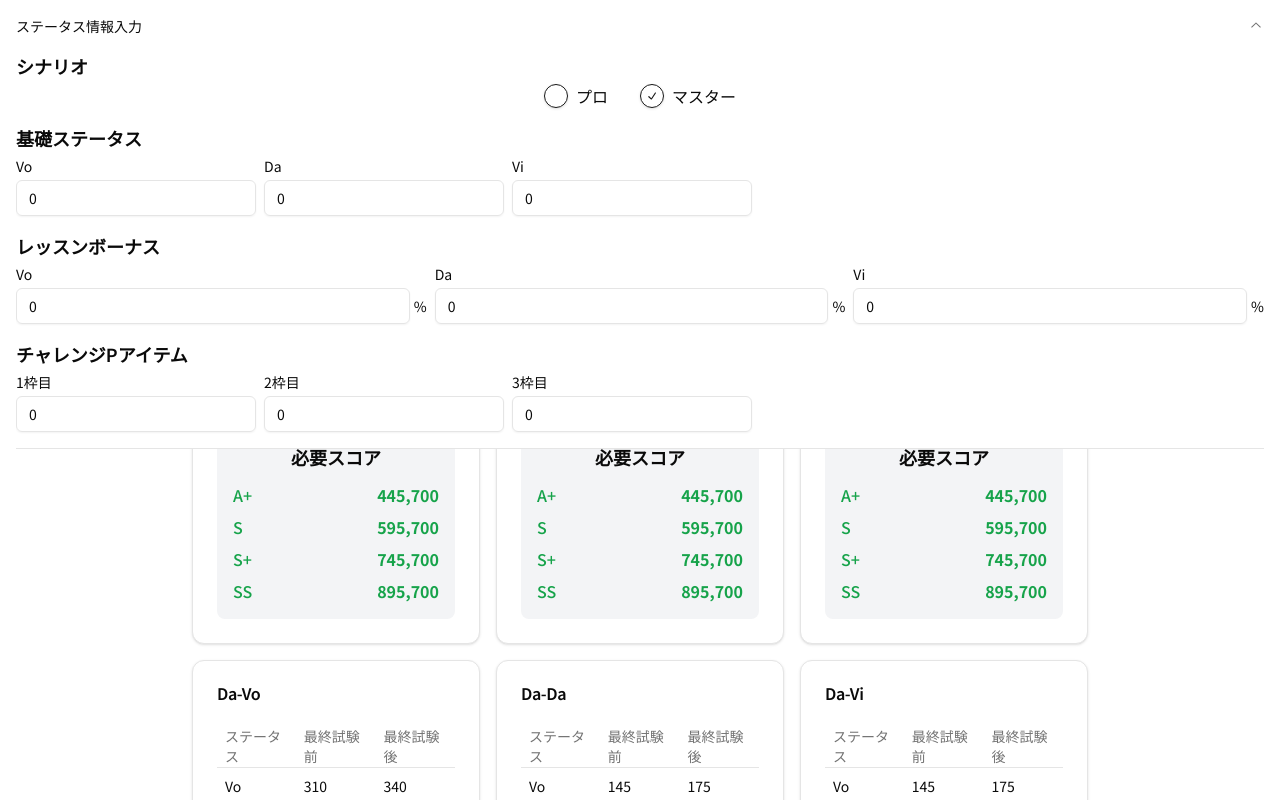
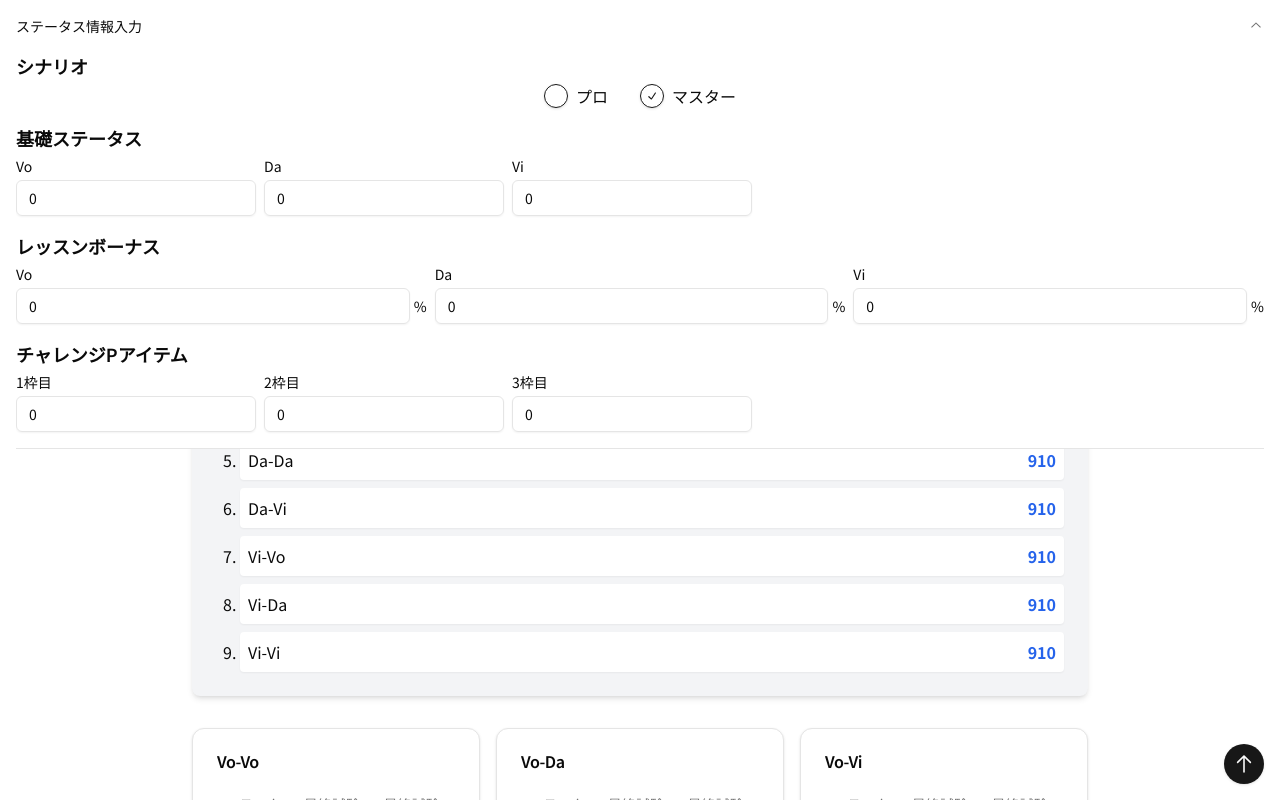
Before and after one commit to ttNKss/galkulator, a Next.js app: page / in a window 1280 px wide. Shown: the top 800 px of the page. Built offline with nearby package versions, Linux system fonts and the light colour scheme.

Commit message:
ランキング表示

```diff
--- a/src/app/page.tsx
+++ b/src/app/page.tsx
@@ -3,6 +3,7 @@
 import { Labeled } from '@/components/common/labeled'
 import { Score } from '@/components/common/score'
 import { StatTable } from '@/components/common/statTable'
+import { StatusRanking } from '@/components/common/statusRanking'
 import {
   Accordion,
   AccordionContent,
@@ -14,15 +15,18 @@ import { Input } from '@/components/ui/input'
 import { Label } from '@/components/ui/label'
 import { RadioGroup, RadioGroupItem } from '@/components/ui/radio-group'
 import { Tabs, TabsContent, TabsList, TabsTrigger } from '@/components/ui/tabs'
+import { Button } from '@/components/ui/button'
 import {
   type Challenge,
+  type ParamKeyType,
   type Params,
   type Scenario,
   paramKeys,
   statLimit
 } from '@/utils/const'
 import { calc, pfloat, pint } from '@/utils/func'
-import { useState } from 'react'
+import { useState, useEffect } from 'react'
+import { ArrowUpIcon } from '@radix-ui/react-icons'
 
 export default function Home() {
   const [scenario, setScenario] = useState<Scenario>('master')
@@ -41,6 +45,31 @@ export default function Home() {
     slot2: 0,
     slot3: 0
   })
+
+  useEffect(() => {
+    const handleHashChange = () => {
+      const hash = window.location.hash
+      if (hash) {
+        const element = document.querySelector(hash)
+        if (element) {
+          const headerHeight =
+            document.querySelector('.fixed')?.clientHeight || 0
+          const elementPosition =
+            element.getBoundingClientRect().top + window.scrollY
+          window.scrollTo({
+            top: elementPosition - headerHeight - 12,
+            behavior: 'smooth'
+          })
+        }
+      }
+    }
+
+    window.addEventListener('hashchange', handleHashChange)
+
+    return () => {
+      window.removeEventListener('hashchange', handleHashChange)
+    }
+  }, [])
 
   const handleScenarioChange = (scenario: 'pro' | 'master') => {
     if (scenario === 'pro' || scenario === 'master') {
@@ -70,6 +99,76 @@ export default function Home() {
     value: number
   ) => {
     setChallenge(prev => ({ ...prev, [slot]: value }))
+  }
+
+  const calculateFinalStats = (v1: ParamKeyType, v2: ParamKeyType) => {
+    const lesson = {
+      stat: v1,
+      isSP: true,
+      challenge
+    }
+    const drive = { stat: v2 }
+    const { Vo, Da, Vi } = {
+      Vo: calc(scenario, 'Vo', lessonBonus.Vo, baseStats.Vo, drive, lesson),
+      Da: calc(scenario, 'Da', lessonBonus.Da, baseStats.Da, drive, lesson),
+      Vi: calc(scenario, 'Vi', lessonBonus.Vi, baseStats.Vi, drive, lesson)
+    }
+    return {
+      last: { Vo, Da, Vi },
+      result: {
+        Vo: Math.min(statLimit[scenario].Vo, Vo + 30),
+        Da: Math.min(statLimit[scenario].Da, Da + 30),
+        Vi: Math.min(statLimit[scenario].Vi, Vi + 30)
+      }
+    }
+  }
+
+  const calculateOnlyDriveStats = (v2: ParamKeyType) => {
+    const drive = { stat: v2 }
+    const { Vo, Da, Vi } = {
+      Vo: calc(scenario, 'Vo', lessonBonus.Vo, baseStats.Vo, drive),
+      Da: calc(scenario, 'Da', lessonBonus.Da, baseStats.Da, drive),
+      Vi: calc(scenario, 'Vi', lessonBonus.Vi, baseStats.Vi, drive)
+    }
+    return {
+      last: { Vo, Da, Vi },
+      result: {
+        Vo: Math.min(statLimit[scenario].Vo, Vo + 30),
+        Da: Math.min(statLimit[scenario].Da, Da + 30),
+        Vi: Math.min(statLimit[scenario].Vi, Vi + 30)
+      }
+    }
+  }
+
+  const lessonAndDriveCombinations = paramKeys
+    .flatMap(v1 =>
+      paramKeys.map(v2 => {
+        const {
+          last: _,
+          result: { Vo: Vo_result, Da: Da_result, Vi: Vi_result }
+        } = calculateFinalStats(v1, v2)
+        const total = Vo_result + Da_result + Vi_result
+        return { v1, v2, total }
+      })
+    )
+    .sort((a, b) => b.total - a.total)
+
+  const onlyDriveCombinations = paramKeys
+    .map(v2 => {
+      const {
+        last: _,
+        result: { Vo: Vo_result, Da: Da_result, Vi: Vi_result }
+      } = calculateOnlyDriveStats(v2)
+      const total = Vo_result + Da_result + Vi_result
+      return { v2, total }
+    })
+    .sort((a, b) => b.total - a.total)
+
+  const scrollToTop = () => {
+    window.scrollTo({
+      top: 0,
+      behavior: 'smooth'
+    })
   }
 
   return (
@@ -173,60 +272,33 @@ export default function Home() {
             </AccordionItem>
           </Accordion>
         </div>
-        <Tabs defaultValue='stats' className='w-full pt-8'>
+        <Tabs defaultValue='lessonAndDrive' className='w-full pt-8'>
           <TabsList className='grid w-full grid-cols-2'>
-            <TabsTrigger value='stats'>ステータス</TabsTrigger>
-            <TabsTrigger value='wip'>WIP</TabsTrigger>
+            <TabsTrigger value='lessonAndDrive'>
+              最終レッスン+追い込み
+            </TabsTrigger>
+            <TabsTrigger value='onlyDrive'>追い込みのみ</TabsTrigger>
           </TabsList>
-          <TabsContent value='stats'>
+          <TabsContent value='lessonAndDrive'>
+            <StatusRanking
+              combinations={lessonAndDriveCombinations}
+              isLessonAndDrive={true}
+            />
             <div className='grid grid-cols-1 md:grid-cols-3 gap-4 w-full'>
               {paramKeys.map(v1 =>
                 paramKeys.map(v2 => {
-                  const lesson = {
-                    stat: v1,
-                    isSP: true,
-                    challenge
-                  }
-                  const drive = { stat: v2 }
-                  const { Vo, Da, Vi } = {
-                    Vo: calc(
-                      scenario,
-                      'Vo',
-                      lessonBonus.Vo,
-                      baseStats.Vo,
-                      drive,
-                      lesson
-                    ),
-                    Da: calc(
-                      scenario,
-                      'Da',
-                      lessonBonus.Da,
-                      baseStats.Da,
-                      drive,
-                      lesson
-                    ),
-                    Vi: calc(
-                      scenario,
-                      'Vi',
-                      lessonBonus.Vi,
-                      baseStats.Vi,
-                      drive,
-                      lesson
-                    )
-                  }
-                  const { Vo_result, Da_result, Vi_result } = {
-                    Vo_result: Math.min(statLimit[scenario].Vo, Vo + 30),
-                    Da_result: Math.min(statLimit[scenario].Da, Da + 30),
-                    Vi_result: Math.min(statLimit[scenario].Vi, Vi + 30)
-                  }
+                  const {
+                    last,
+                    result: { Vo: Vo_result, Da: Da_result, Vi: Vi_result }
+                  } = calculateFinalStats(v1, v2)
                   return (
-                    <Card key={`${v1}-${v2}`}>
+                    <Card key={`${v1}-${v2}`} id={`${v1}-${v2}`}>
                       <CardHeader>
                         <CardTitle>{`${v1}-${v2}`}</CardTitle>
                       </CardHeader>
                       <CardContent>
                         <StatTable
-                          last={{ Vo, Da, Vi }}
+                          last={{ ...last }}
                           result={{
                             Vo: Vo_result,
                             Da: Da_result,
@@ -247,28 +319,25 @@ export default function Home() {
               )}
             </div>
           </TabsContent>
-          <TabsContent value='wip'>
+          <TabsContent value='onlyDrive'>
+            <StatusRanking
+              combinations={onlyDriveCombinations}
+              isLessonAndDrive={false}
+            />
             <div className='grid grid-cols-1 md:grid-cols-3 gap-4 w-full'>
               {paramKeys.map(v2 => {
-                const drive = { stat: v2 }
-                const { Vo, Da, Vi } = {
-                  Vo: calc(scenario, 'Vo', lessonBonus.Vo, baseStats.Vo, drive),
-                  Da: calc(scenario, 'Da', lessonBonus.Da, baseStats.Da, drive),
-                  Vi: calc(scenario, 'Vi', lessonBonus.Vi, baseStats.Vi, drive)
-                }
-                const { Vo_result, Da_result, Vi_result } = {
-                  Vo_result: Math.min(statLimit[scenario].Vo, Vo + 30),
-                  Da_result: Math.min(statLimit[scenario].Da, Da + 30),
-                  Vi_result: Math.min(statLimit[scenario].Vi, Vi + 30)
-                }
+                const {
+                  last,
+                  result: { Vo: Vo_result, Da: Da_result, Vi: Vi_result }
+                } = calculateOnlyDriveStats(v2)
                 return (
-                  <Card key={v2}>
+                  <Card key={v2} id={v2}>
                     <CardHeader>
                       <CardTitle>{v2}</CardTitle>
                     </CardHeader>
                     <CardContent>
                       <StatTable
-                        last={{ Vo, Da, Vi }}
+                        last={{ ...last }}
                         result={{ Vo: Vo_result, Da: Da_result, Vi: Vi_result }}
                       />
                       <Score
@@ -286,6 +355,13 @@ export default function Home() {
           </TabsContent>
         </Tabs>
       </main>
+      <Button
+        className='fixed bottom-4 right-4 z-50 rounded-full p-2 h-10 w-10'
+        onClick={scrollToTop}
+        aria-label='トップへ戻る'
+      >
+        <ArrowUpIcon className='h-6 w-6' />
+      </Button>
     </div>
   )
 }
--- /dev/null
+++ b/src/components/common/statusRanking.tsx
@@ -0,0 +1,37 @@
+type StatusRankingProps = {
+  combinations: Array<{ v1?: string; v2: string; total: number }>
+  isLessonAndDrive: boolean
+}
+
+const StatusRanking: React.FC<StatusRankingProps> = ({
+  combinations,
+  isLessonAndDrive
+}) => (
+  <div className='mt-8 mb-8 bg-gray-100 rounded-lg p-6 shadow-md'>
+    <h3 className='font-bold text-xl mb-4 text-center text-gray-800'>
+      最終試験後のステータス合計順
+    </h3>
+    <ol className='list-decimal list-outside space-y-2 pl-6'>
+      {combinations.map(({ v1, v2, total }, index) => (
+        <li
+          key={index}
+          className='p-2 bg-white rounded shadow-sm hover:bg-gray-50 transition-colors'
+        >
+          <div className='flex justify-between items-center'>
+            <a
+              href={`#${isLessonAndDrive ? `${v1}-${v2}` : v2}`}
+              className='flex-grow'
+            >
+              <span>{`${isLessonAndDrive ? `${v1}-` : ''}${v2}`}</span>
+            </a>
+            <span className='font-bold text-blue-600'>
+              {total.toLocaleString()}
+            </span>
+          </div>
+        </li>
+      ))}
+    </ol>
+  </div>
+)
+
+export { StatusRanking }
```
